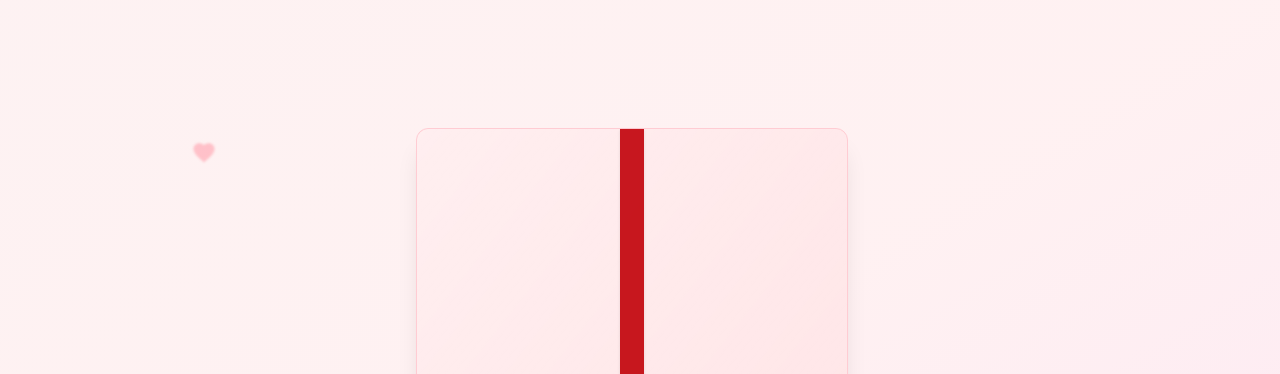
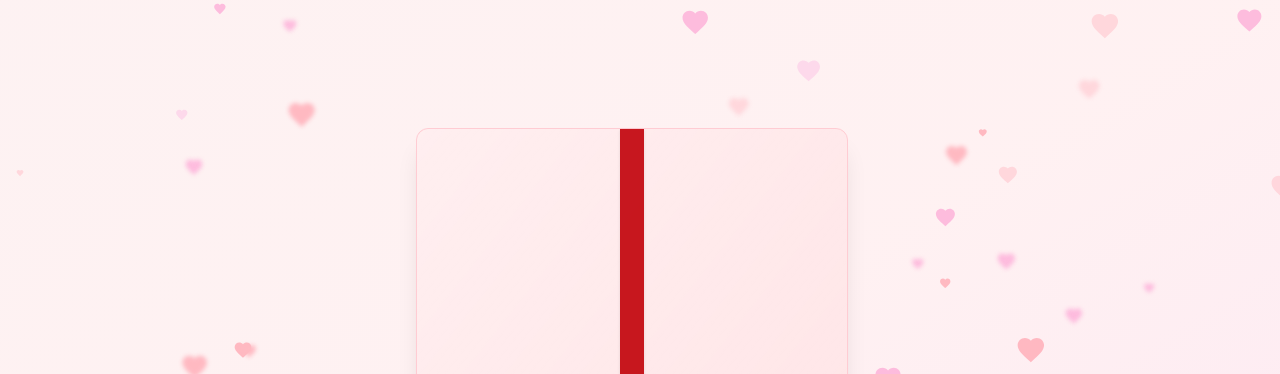
Before and after one commit to heavenlycreature/our-anniversary, a website built with Vite: page index.html in a window 1280 px wide. Shown: the top 374 px of the page. Built offline with nearby package versions, Linux system fonts and the light colour scheme; a web font is replaced by a local one.

Commit message:
adding more hearts

```diff
--- a/index.html
+++ b/index.html
@@ -27,10 +27,8 @@
    <div id="parallax-container" class="fixed inset-0 w-full h-screen pointer-events-none z-0">
       <div class="parallax-layer absolute inset-[-5%] bg-gradient-to-br from-[#fdf2f2] via-rose-50 to-pink-100" data-speed="0.01"></div>
 
-      <div class="parallax-layer absolute inset-0 opacity-60 blur-[1px]" data-speed="0.03">
-        <svg class="absolute top-[20%] left-[15%] w-6 h-6 text-rose-300 fill-current animate-float-slow" viewBox="0 0 24 24"><path d="M12 21.35l-1.45-1.32C5.4 15.36 2 12.28 2 8.5 2 5.42 4.42 3 7.5 3c1.74 0 3.41.81 4.5 2.09C13.09 3.81 14.76 3 16.5 3 19.58 3 22 5.42 22 8.5c0 3.78-3.4 6.86-8.55 11.54L12 21.35z"/></svg>
-        <svg class="absolute top-[70%] left-[80%] w-4 h-4 text-pink-300 fill-current animate-float-delayed" viewBox="0 0 24 24"><path d="M12 21.35l-1.45-1.32C5.4 15.36 2 12.28 2 8.5 2 5.42 4.42 3 7.5 3c1.74 0 3.41.81 4.5 2.09C13.09 3.81 14.76 3 16.5 3 19.58 3 22 5.42 22 8.5c0 3.78-3.4 6.86-8.55 11.54L12 21.35z"/></svg>
-      </div>
+      <div id="floating-hearts" class="parallax-layer absolute inset-0 opacity-70" data-speed="0.03">
+         </div>
     </div>
 
     <main id="scroll-container" class="relative z-10 w-full h-screen overflow-y-hidden overflow-x-hidden snap-y snap-mandatory scroll-smooth">
@@ -68,7 +66,7 @@
 
             <div id="card-front" class="absolute inset-0 md:left-1/2 md:w-1/2 bg-rose-100 border border-rose-200 rounded-xl shadow-xl origin-left transition-transform duration-[1200ms] ease-[cubic-bezier(0.4,0,0.2,1)] transform-style-3d z-30 flex flex-col items-center justify-center will-change-transform">
               <div class="absolute inset-0 bg-gradient-to-br from-white/40 to-transparent rounded-xl pointer-events-none"></div>
-              <h1 class="text-3xl sm:text-4xl text-rose-900 font-['Dancing_Script'] z-10">For My Beloved</h1>
+              <h1 class="text-3xl sm:text-4xl text-rose-900 font-['Dancing_Script']">For My Beloved</h1>
 
               <div class="absolute left-0 right-0 top-1/2 h-6 bg-red-700/90 shadow-sm transform -translate-y-1/2 z-10"></div>
               <div class="absolute top-0 bottom-0 left-1/2 w-6 bg-red-700/90 shadow-sm transform -translate-x-1/2 z-10"></div>
@@ -117,7 +115,7 @@
 
                 <div class="photo-card absolute inset-0 bg-white p-3 pb-16 shadow-xl rounded-sm border border-gray-100 transition-all duration-500 transform -rotate-3 origin-bottom-left">
                     <img src="./src/assets/img/curious.jpeg" loading="lazy" alt="Memory 2" class="w-full h-full object-cover rounded-sm pointer-events-none">
-                    <p class="absolute bottom-5 left-0 w-full text-center font-['Dancing_Script'] lg:text-lg text-stone-700">I have no idea, why u keep hiding him from me</p>
+                    <p class="absolute bottom-5 left-0 w-full text-center font-['Dancing_Script'] lg:text-lg text-stone-700">I have no idea, u keep hiding him from me</p>
                 </div>
 
                 <div class="photo-card absolute inset-0 bg-white p-3 pb-16 shadow-xl rounded-sm border border-gray-100 transition-all duration-500 transform rotate-1 origin-bottom-left">
--- a/src/main.js
+++ b/src/main.js
@@ -1,3 +1,52 @@
+// ==========================================
+// BACKGROUND HEARTS GENERATOR
+// ==========================================
+const heartsContainer = document.getElementById('floating-hearts');
+
+// The SVG shape for the heart
+const heartSVG = `<svg viewBox="0 0 24 24" class="w-full h-full fill-current"><path d="M12 21.35l-1.45-1.32C5.4 15.36 2 12.28 2 8.5 2 5.42 4.42 3 7.5 3c1.74 0 3.41.81 4.5 2.09C13.09 3.81 14.76 3 16.5 3 19.58 3 22 5.42 22 8.5c0 3.78-3.4 6.86-8.55 11.54L12 21.35z"/></svg>`;
+
+// How many hearts do you want? Change this number!
+const totalHearts = 75;
+
+// Colors to randomly pick from
+const heartColors = ['text-rose-200', 'text-rose-300', 'text-pink-200', 'text-pink-300'];
+
+for (let i = 0; i < totalHearts; i++) {
+    const heart = document.createElement('div');
+
+    // Randomize size (between 0.5rem and 2rem)
+    const size = Math.random() * 1.5 + 0.5;
+
+    // Randomize position (0% to 100% of the screen)
+    const left = Math.random() * 100;
+    const top = Math.random() * 100;
+
+    // Randomize animation speed and delay so they don't move together
+    const delay = Math.random() * 5;
+    const duration = Math.random() * 5 + 5; // Between 5s and 10s
+
+    // Pick a random color
+    const color = heartColors[Math.floor(Math.random() * heartColors.length)];
+
+    // Apply the classes and inline styles
+    heart.className = `absolute ${color} animate-float`;
+    heart.style.width = `${size}rem`;
+    heart.style.height = `${size}rem`;
+    heart.style.left = `${left}%`;
+    heart.style.top = `${top}%`;
+    heart.style.animationDelay = `${delay}s`;
+    heart.style.animationDuration = `${duration}s`;
+    heart.innerHTML = heartSVG;
+
+    // Make some hearts blurry to create a 3D depth effect!
+    if (Math.random() > 0.5) {
+        heart.classList.add('blur-[2px]');
+    }
+
+    heartsContainer.appendChild(heart);
+}
+
 // ==========================================
 // 1. LIGHTWEIGHT PARALLAX LOGIC (Fixed for scroll)
 // ==========================================
```
